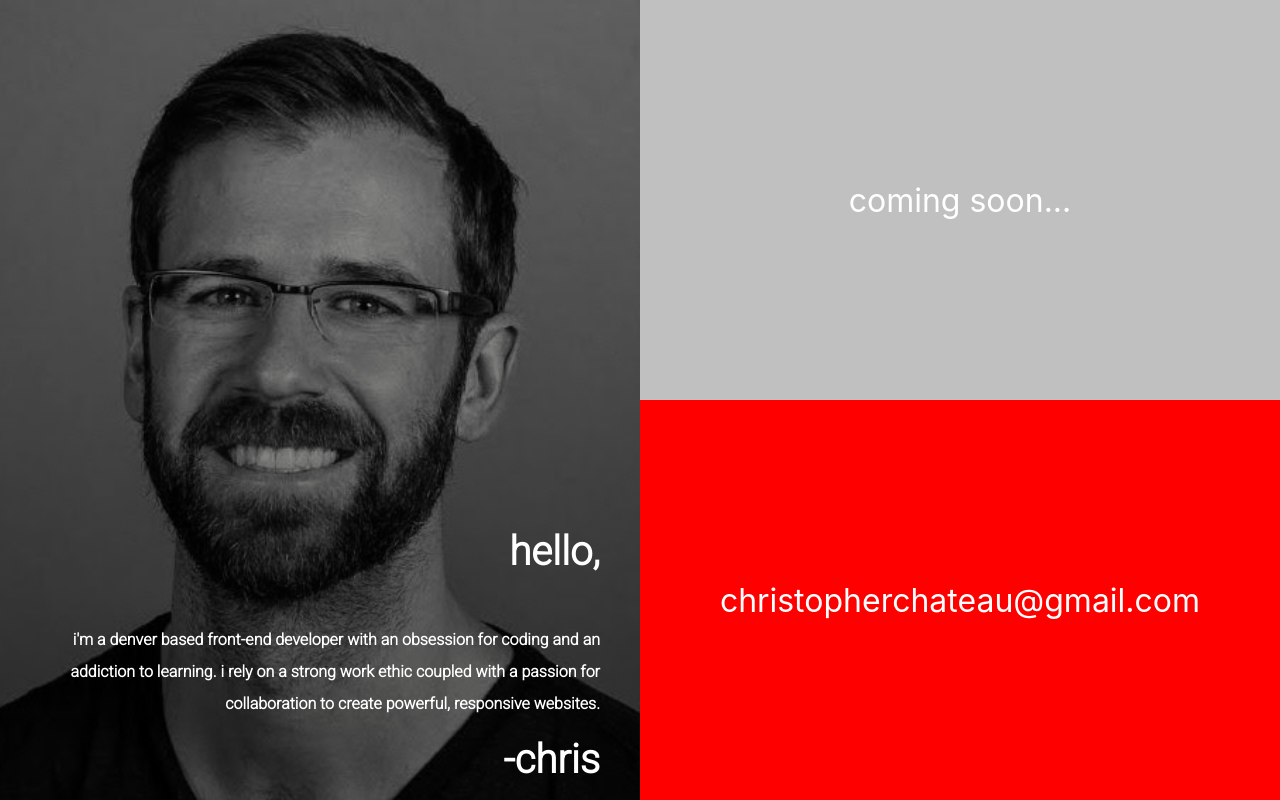
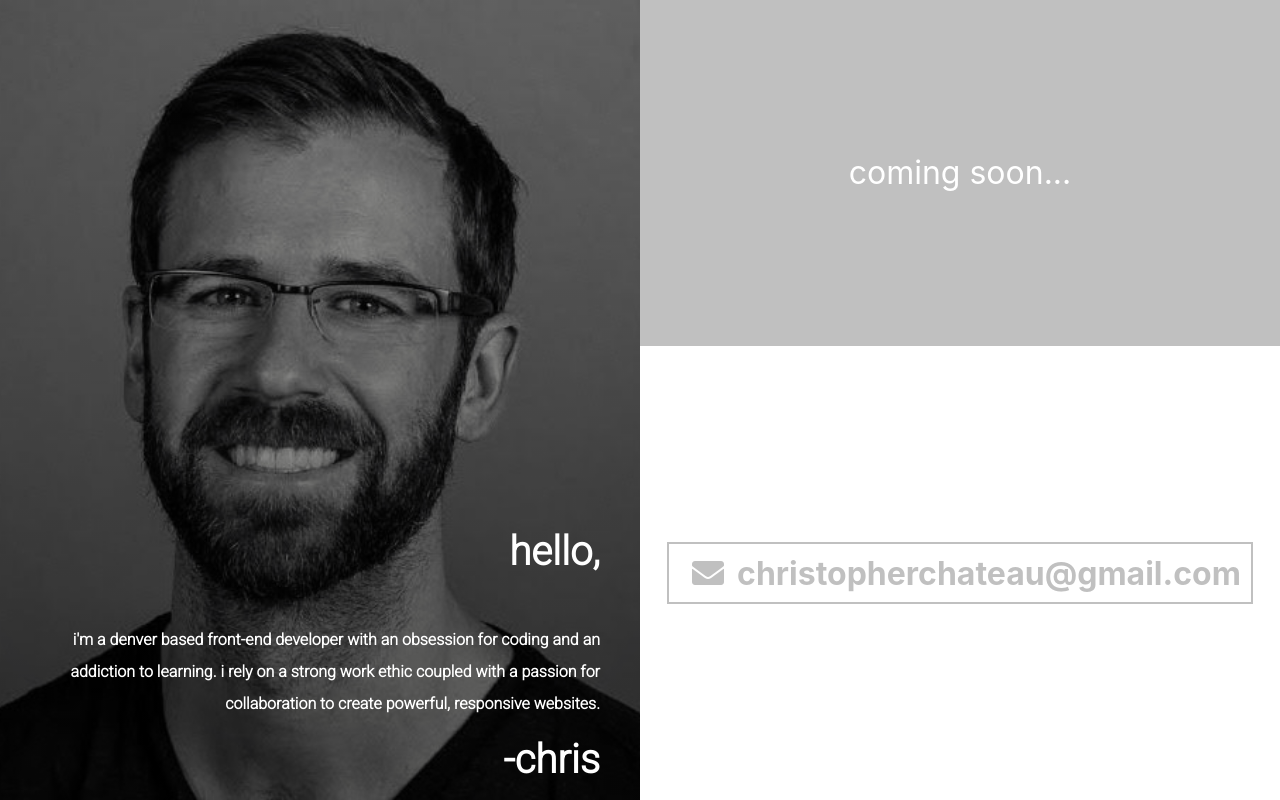
Before and after one commit to christopherchateau/personal-site, a React (Create React App) app: page / in a window 1280 px wide. Shown: the part 1668-2468 px from the top of the page. Built offline with nearby package versions, Linux system fonts and the light colour scheme.

Commit message:
Redo styling of contact section: make bg white, text color silver, add border and envelope icon

```diff
--- a/src/App.css
+++ b/src/App.css
@@ -181,11 +181,20 @@
 
 .contact {
   align-items: center;
-  background: red;
-  color: white;
+  color: silver;
   display: flex;
   font-size: 2rem;
   justify-content: center;
+}
+
+.e-mail {
+  border: 2px solid silver;
+  padding: 5px 10px;
+}
+
+.fa-envelope {
+  background: white;
+  color: silver;
 }
 
 @media screen and (max-width: 1200px) {
--- a/src/App.js
+++ b/src/App.js
@@ -92,7 +92,11 @@ class App extends Component {
             </article>
           </div>
           <div className="spotify">coming soon...</div>
-          <div className="contact">christopherchateau@gmail.com</div>
+          <div className="contact">
+            <h4 className="e-mail">
+              <i class="fas fa-envelope" />christopherchateau@gmail.com
+            </h4>
+          </div>
         </section>
       </div>
     );
```
